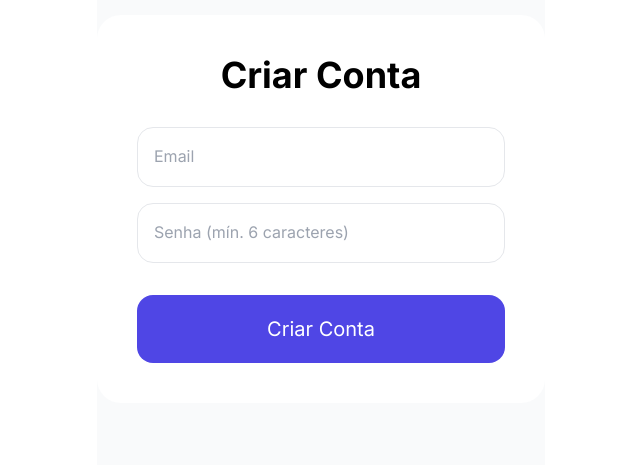
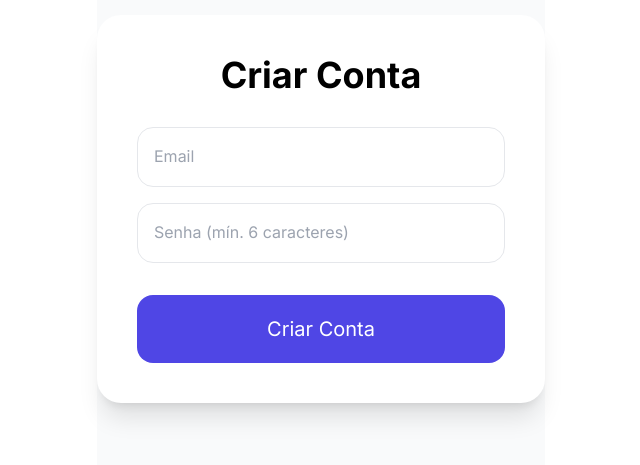
Before and after one commit to mirellanascimento86/plataforma-ia-multitenant, a Next.js app: page /cadastro in a window 1280 px wide. Shown: the part 215-680 px from the top of the page, without its empty margins (319-959 px from the left). Built offline with nearby package versions, Linux system fonts and the light colour scheme; no server answers.

Commit message:
Update page.tsx

```diff
--- a/app/(auth)/cadastro/page.tsx
+++ b/app/(auth)/cadastro/page.tsx
@@ -16,12 +16,7 @@ export default function Cadastro() {
 
   const handleCadastro = async () => {
     setLoading(true)
-    const { error } = await supabase.auth.signUp({
-      email,
-      password,
-      options: { emailRedirectTo: window.location.origin + '/dashboard' }
-    })
-
+    const { error } = await supabase.auth.signUp({ email, password })
     if (error) alert('Erro: ' + error.message)
     else {
       alert('Conta criada! Faça login agora.')
@@ -32,7 +27,7 @@ export default function Cadastro() {
 
   return (
     <div className="min-h-screen bg-gray-50 flex items-center justify-center">
-      <div className="bg-white p-10 rounded-3xl w-full max-w-md">
+      <div className="bg-white p-10 rounded-3xl w-full max-w-md shadow-xl">
         <h1 className="text-4xl font-bold text-center mb-8">Criar Conta</h1>
         <input type="email" placeholder="Email" className="w-full p-4 border rounded-2xl mb-4" value={email} onChange={e => setEmail(e.target.value)} />
         <input type="password" placeholder="Senha (mín. 6 caracteres)" className="w-full p-4 border rounded-2xl mb-8" value={password} onChange={e => setPassword(e.target.value)} />
```
